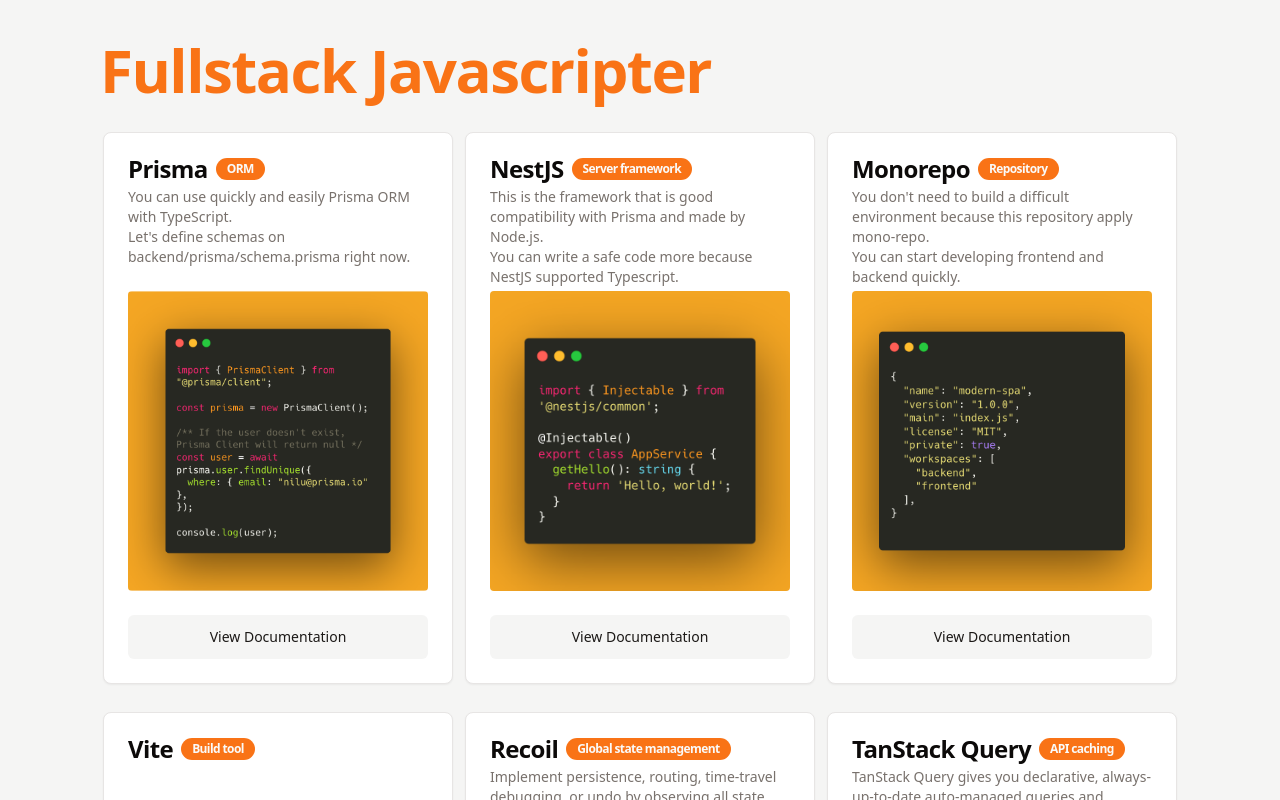
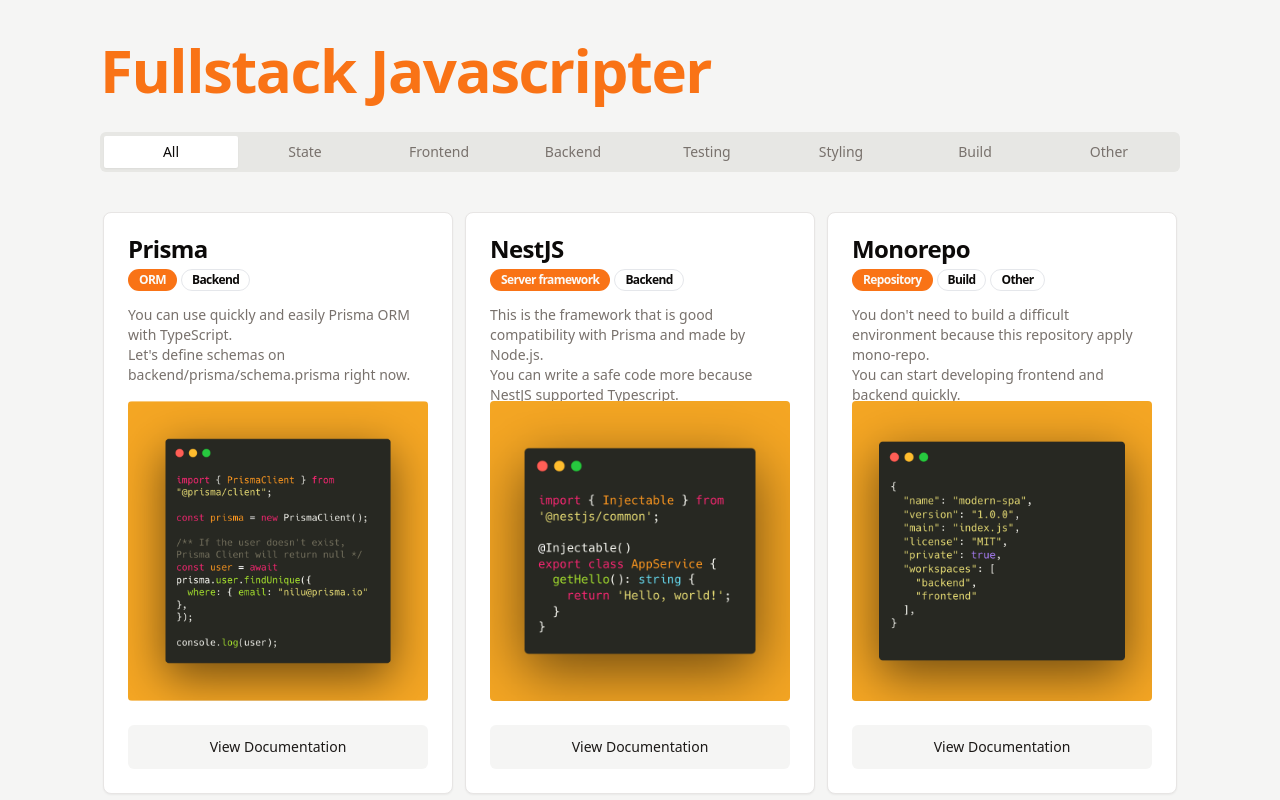
Before and after one commit to shouheitakai9009/modern-spa, a React (Vite) app in the folder frontend/: page / in a window 1280 px wide. Shown: the part 1440-2240 px from the top of the page. Built offline with nearby package versions, Linux system fonts and the light colour scheme.

Commit message:
Add tabs, and then filter technologies on Landing page

```diff
--- a/frontend/package.json
+++ b/frontend/package.json
@@ -17,6 +17,7 @@
     "@radix-ui/react-label": "^2.0.2",
     "@radix-ui/react-slot": "^1.0.2",
     "@radix-ui/react-switch": "^1.0.3",
+    "@radix-ui/react-tabs": "^1.0.4",
     "axios": "^1.6.0",
     "class-variance-authority": "^0.7.0",
     "clsx": "^2.0.0",
--- /dev/null
+++ b/frontend/src/components/common/Tabs/tabs.tsx
@@ -0,0 +1,53 @@
+import * as React from "react"
+import * as TabsPrimitive from "@radix-ui/react-tabs"
+
+import { cn } from "@/utils"
+
+const Tabs = TabsPrimitive.Root
+
+const TabsList = React.forwardRef<
+  React.ElementRef<typeof TabsPrimitive.List>,
+  React.ComponentPropsWithoutRef<typeof TabsPrimitive.List>
+>(({ className, ...props }, ref) => (
+  <TabsPrimitive.List
+    ref={ref}
+    className={cn(
+      "inline-flex h-10 items-center justify-center rounded-md bg-muted p-1 text-muted-foreground",
+      className
+    )}
+    {...props}
+  />
+))
+TabsList.displayName = TabsPrimitive.List.displayName
+
+const TabsTrigger = React.forwardRef<
+  React.ElementRef<typeof TabsPrimitive.Trigger>,
+  React.ComponentPropsWithoutRef<typeof TabsPrimitive.Trigger>
+>(({ className, ...props }, ref) => (
+  <TabsPrimitive.Trigger
+    ref={ref}
+    className={cn(
+      "inline-flex items-center justify-center whitespace-nowrap rounded-sm px-3 py-1.5 text-sm font-medium ring-offset-background transition-all focus-visible:outline-none focus-visible:ring-2 focus-visible:ring-ring focus-visible:ring-offset-2 disabled:pointer-events-none disabled:opacity-50 data-[state=active]:bg-background data-[state=active]:text-foreground data-[state=active]:shadow-sm",
+      className
+    )}
+    {...props}
+  />
+))
+TabsTrigger.displayName = TabsPrimitive.Trigger.displayName
+
+const TabsContent = React.forwardRef<
+  React.ElementRef<typeof TabsPrimitive.Content>,
+  React.ComponentPropsWithoutRef<typeof TabsPrimitive.Content>
+>(({ className, ...props }, ref) => (
+  <TabsPrimitive.Content
+    ref={ref}
+    className={cn(
+      "mt-2 ring-offset-background focus-visible:outline-none focus-visible:ring-2 focus-visible:ring-ring focus-visible:ring-offset-2",
+      className
+    )}
+    {...props}
+  />
+))
+TabsContent.displayName = TabsPrimitive.Content.displayName
+
+export { Tabs, TabsList, TabsTrigger, TabsContent }
--- a/frontend/src/features/LandingPage/index.tsx
+++ b/frontend/src/features/LandingPage/index.tsx
@@ -7,13 +7,24 @@
 import { Container } from "@/components/common/Container";
 import { Switch } from "@/components/common/Switch";
 import { Label } from "@/components/common/Label";
-import { useId, useRef } from "react";
+import { useId, useRef, useState } from "react";
 import { useTheme } from "@/components/theme-provider";
-import { TechnologyCard } from "./technology-card";
+import {
+  TechnologyCard,
+  TechnologyCardType,
+  TechnologyTag,
+  tagKinds,
+} from "./technology-card";
 import { Variants, motion, useInView } from "framer-motion";
 import TypingAnimation from "@/components/animations/typing";
 import { technologies } from "./technologies";
 import { InlineCode } from "@/components/common/InlineCode";
+import {
+  Tabs,
+  TabsContent,
+  TabsList,
+  TabsTrigger,
+} from "@/components/common/Tabs/tabs";
 
 const containerVariants: Variants = {
   hidden: { opacity: 0 },
@@ -31,12 +42,28 @@
   const isInViewTechnology = useInView(technologyRef);
   const darkModeId = useId();
 
+  const [filteredTechnologies, setFilteredTechnologies] =
+    useState<TechnologyCardType[]>(technologies);
+
   const onChangeDarkMode = (checked: boolean) => {
     if (checked) {
       setTheme("dark");
     } else {
       setTheme("light");
     }
+  };
+
+  const onClickFilterTechnologies = (
+    e: React.MouseEvent<HTMLButtonElement>
+  ) => {
+    const { textContent } = e.target as HTMLButtonElement;
+    if (textContent === "All") {
+      setFilteredTechnologies(technologies);
+      return;
+    }
+    setFilteredTechnologies(
+      technologies.filter((t) => t.tags.includes(textContent as TechnologyTag))
+    );
   };
   return (
     <>
@@ -148,6 +175,23 @@
               Fullstack Javascripter
             </Heading>
           </Container>
+          <Tabs
+            defaultValue="All"
+            className="w-full flex flex-col items-center justify-center"
+          >
+            <Container className="flex justify-center">
+              <TabsList className="grid w-full grid-cols-8">
+                <TabsTrigger value="All" onClick={onClickFilterTechnologies}>
+                  All
+                </TabsTrigger>
+                {tagKinds.map((tag) => (
+                  <TabsTrigger value={tag} onClick={onClickFilterTechnologies}>
+                    {tag}
+                  </TabsTrigger>
+                ))}
+              </TabsList>
+            </Container>
+            <TabsContent value="All" className="pt-8">
               {isInViewTechnology && (
                 <motion.div
                   className="flex flex-col flex-wrap justify-center md:gap-3 md:!flex-row"
@@ -155,11 +199,12 @@
                   initial="hidden"
                   animate="visible"
                 >
-              {technologies.map((technology, key) => (
+                  {filteredTechnologies.map((technology, key) => (
                     <TechnologyCard
                       key={key}
                       name={technology.name}
-                  badge={technology.badge}
+                      mainTag={technology.mainTag}
+                      tags={technology.tags}
                       image={technology.image}
                       link={technology.link}
                       description={technology.description}
@@ -167,6 +212,32 @@
                   ))}
                 </motion.div>
               )}
+            </TabsContent>
+            {tagKinds.map((tag) => (
+              <TabsContent value={tag} className="pt-8">
+                {isInViewTechnology && (
+                  <motion.div
+                    className="flex flex-col flex-wrap justify-center md:gap-3 md:!flex-row"
+                    variants={containerVariants}
+                    initial="hidden"
+                    animate="visible"
+                  >
+                    {filteredTechnologies.map((technology, key) => (
+                      <TechnologyCard
+                        key={key}
+                        name={technology.name}
+                        mainTag={technology.mainTag}
+                        tags={technology.tags}
+                        image={technology.image}
+                        link={technology.link}
+                        description={technology.description}
+                      />
+                    ))}
+                  </motion.div>
+                )}
+              </TabsContent>
+            ))}
+          </Tabs>
         </div>
         {/* Installation */}
         <div className="w-full flex flex-col md:items-center">
--- a/frontend/src/features/LandingPage/technologies.tsx
+++ b/frontend/src/features/LandingPage/technologies.tsx
@@ -3,7 +3,8 @@
 export const technologies: TechnologyCardType[] = [
   {
     name: "Prisma",
-    badge: "ORM",
+    mainTag: "ORM",
+    tags: ["Backend"],
     image: "/images/part_prisma.png",
     link: "https://www.prisma.io/docs/guides",
     description: (
@@ -16,7 +17,8 @@
   },
   {
     name: "NestJS",
-    badge: "Server framework",
+    mainTag: "Server framework",
+    tags: ["Backend"],
     image: "/images/part_nestjs.png",
     link: "https://nestjs.com/",
     description: (
@@ -30,7 +32,8 @@
   },
   {
     name: "Monorepo",
-    badge: "Repository",
+    mainTag: "Repository",
+    tags: ["Build", "Other"],
     image: "/images/part_monorepo.png",
     link: "https://github.com/shouheitakai9009/modern-spa/blob/main/package.json",
     description: (
@@ -44,14 +47,16 @@
   },
   {
     name: "Vite",
-    badge: "Build tool",
+    mainTag: "Build tool",
+    tags: ["Build", "Frontend"],
     image: "/images/part_vite.png",
     link: "https://vitejs.dev/",
     description: <></>,
   },
   {
     name: "Recoil",
-    badge: "Global state management",
+    mainTag: "Global state management",
+    tags: ["Frontend", "State"],
     image: "/images/part_recoil.png",
     link: "https://recoiljs.org/",
     description: (
@@ -64,7 +69,8 @@
   },
   {
     name: "TanStack Query",
-    badge: "API caching",
+    mainTag: "API caching",
+    tags: ["Frontend", "State"],
     image: "/images/part_rq.png",
     link: "https://tanstack.com/query/v3/",
     description: (
@@ -77,7 +83,8 @@
   },
   {
     name: "Storybook",
-    badge: "UI testing",
+    mainTag: "UI testing",
+    tags: ["Frontend", "Testing"],
     image: "/images/part_storybook.jpg",
     link: "https://storybook.js.org/",
     description: (
@@ -90,7 +97,8 @@
   },
   {
     name: "Vitest",
-    badge: "Unit testing",
+    mainTag: "Unit testing",
+    tags: ["Frontend", "Testing"],
     image: "/images/part_vitest.svg",
     link: "https://vitest.dev/",
     description: (
@@ -102,7 +110,8 @@
   },
   {
     name: "@shadcn/ui",
-    badge: "Component library",
+    mainTag: "Component library",
+    tags: ["Frontend", "Styling"],
     image: "/images/part_mocking.png",
     link: "https://ui.shadcn.com/docs",
     description: (
@@ -114,7 +123,8 @@
   },
   {
     name: "Tailwind CSS",
-    badge: "Styling",
+    mainTag: "Styling",
+    tags: ["Styling"],
     image: "/images/part_tailwind.webp",
     link: "https://tailwindcss.com/",
     description: (
@@ -127,7 +137,8 @@
   },
   {
     name: "Lucide",
-    badge: "Icons",
+    mainTag: "Icons",
+    tags: ["Styling"],
     image: "/images/part_lucide.png",
     link: "https://tailwindcss.com/",
     description: (
@@ -141,7 +152,8 @@
   },
   {
     name: "Framer Motion",
-    badge: "Animation",
+    mainTag: "Animation",
+    tags: ["Styling"],
     image: "/images/part_framer.webp",
     link: "https://www.framer.com/motion/",
     description: (
--- a/frontend/src/features/LandingPage/technology-card.tsx
+++ b/frontend/src/features/LandingPage/technology-card.tsx
@@ -12,10 +12,30 @@
 import { motion } from "framer-motion";
 import { Badge } from "@/components/common/Badge";
 
+export type TechnologyTag =
+  | "State"
+  | "Frontend"
+  | "Backend"
+  | "Testing"
+  | "Styling"
+  | "Build"
+  | "Other";
+
+export const tagKinds = [
+  "State",
+  "Frontend",
+  "Backend",
+  "Testing",
+  "Styling",
+  "Build",
+  "Other",
+] as const;
+
 export type TechnologyCardType = {
   name: string;
   image: string;
-  badge: string;
+  mainTag: string;
+  tags: TechnologyTag[];
   description: JSX.Element;
   link: string;
 };
@@ -34,11 +54,18 @@
     >
       <Card className="sm:w-full md:max-w-[350px] mb-4">
         <CardHeader>
-          <CardTitle className="flex items-center">
-            {props.name}
-            <Badge className="ml-2">{props.badge}</Badge>
+          <CardTitle className="flex flex-col">
+            <div>{props.name}</div>
+            <div className="mt-2 flex flex-wrap items-center">
+              <Badge className="mr-1">{props.mainTag}</Badge>
+              {props.tags.map((tag) => (
+                <Badge variant="outline" className="mr-1">
+                  {tag}
+                </Badge>
+              ))}
+            </div>
           </CardTitle>
-          <CardDescription className="h-20">
+          <CardDescription className="h-20 py-2">
             {props.description}
           </CardDescription>
         </CardHeader>
--- a/package.json
+++ b/package.json
@@ -10,6 +10,7 @@
   ],
   "scripts": {
     "dev": "cd frontend && yarn dev",
+    "build": "cd frontend && yarn build",
     "server": "cd backend && yarn start",
     "server:watch": "cd backend && yarn start:dev"
   }
```
Also changed, not shown: 1 other file (tests, documents, lock files or other folders). Lines whose indentation alone changed are shown as unchanged.
